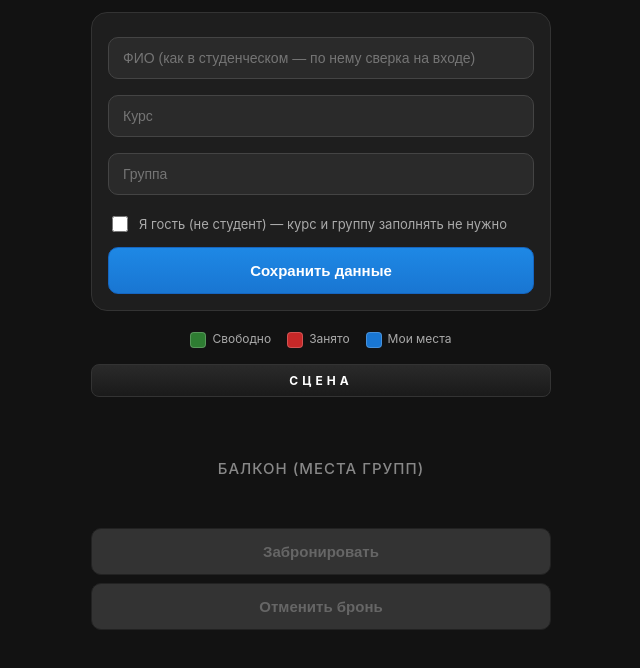
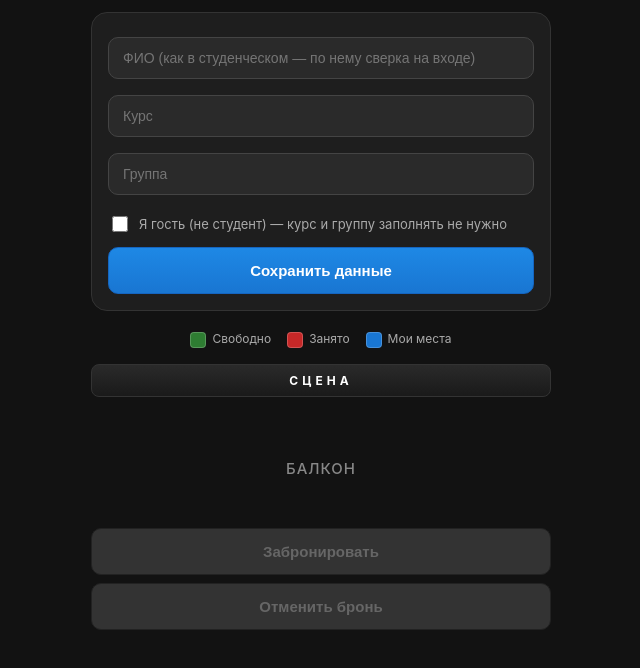
Before and after one commit to lera2005261-ux/vizitka, a plain HTML site: page static/index.html in a window 1280 px wide. Shown: the whole page, without its empty margins (319-959 px from the left). Drawn offline with Linux system fonts and the light colour scheme; no server answers.

Commit message:
Update index.html

```diff
--- a/static/index.html
+++ b/static/index.html
@@ -80,7 +80,7 @@
 
 <div class="stage">СЦЕНА</div>
 <div class="hall-scroll"><div class="hall-inner" id="parter"></div></div>
-<h2>Балкон (места групп)</h2>
+<h2>Балкон</h2>
 <div class="hall-scroll"><div class="hall-inner" id="balcony"></div></div>
 
 <button class="btn" id="book" disabled>Забронировать</button>
```
